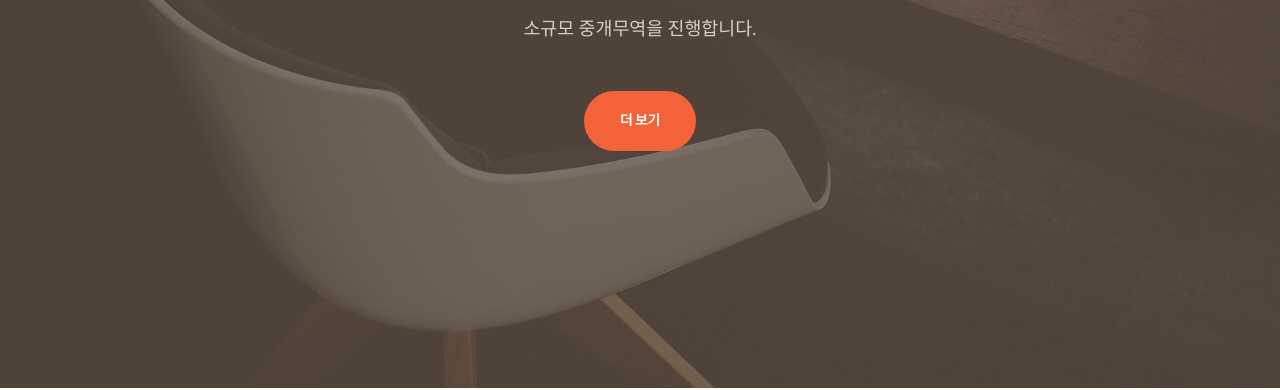
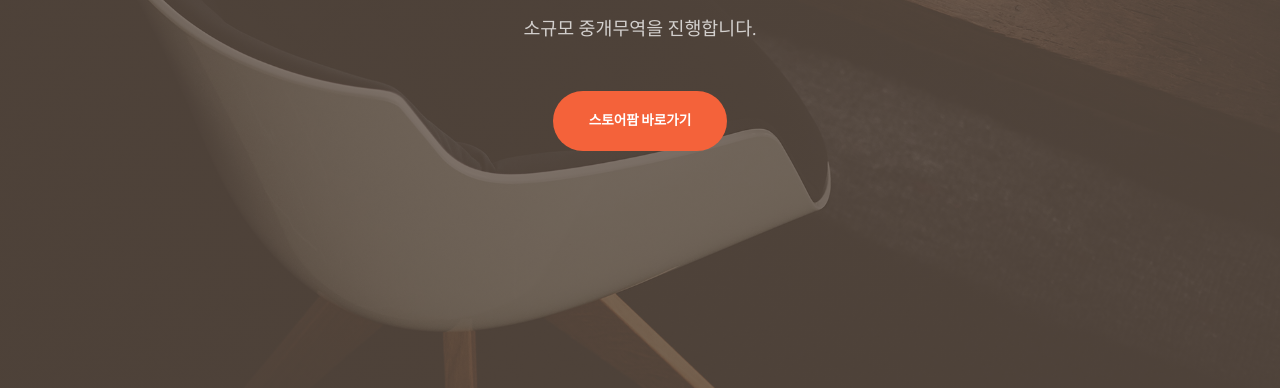
Before and after one commit to ivyze/rgkorea, a website with bundled scripts: page index.html in a window 1280 px wide. Shown: the part 412-802 px from the top of the page. Built offline with nearby package versions, Linux system fonts and the light colour scheme.

Commit message:
스토어팜 연결
낭만정원 스토어팜연결

```diff
--- a/index.html
+++ b/index.html
@@ -63,7 +63,7 @@
         </div>
         <div class="col-lg-8 align-self-baseline">
           <p class="text-white-75 font-weight-light mb-5">소규모 중개무역을 진행합니다.</p>
-          <a class="btn btn-primary btn-xl js-scroll-trigger" href="#about">더 보기</a>
+          <a class="btn btn-primary btn-xl js-scroll-trigger" href="http://smartstore.naver.com/soonsuhari">스토어팜 바로가기</a>
         </div>
       </div>
     </div>
```
